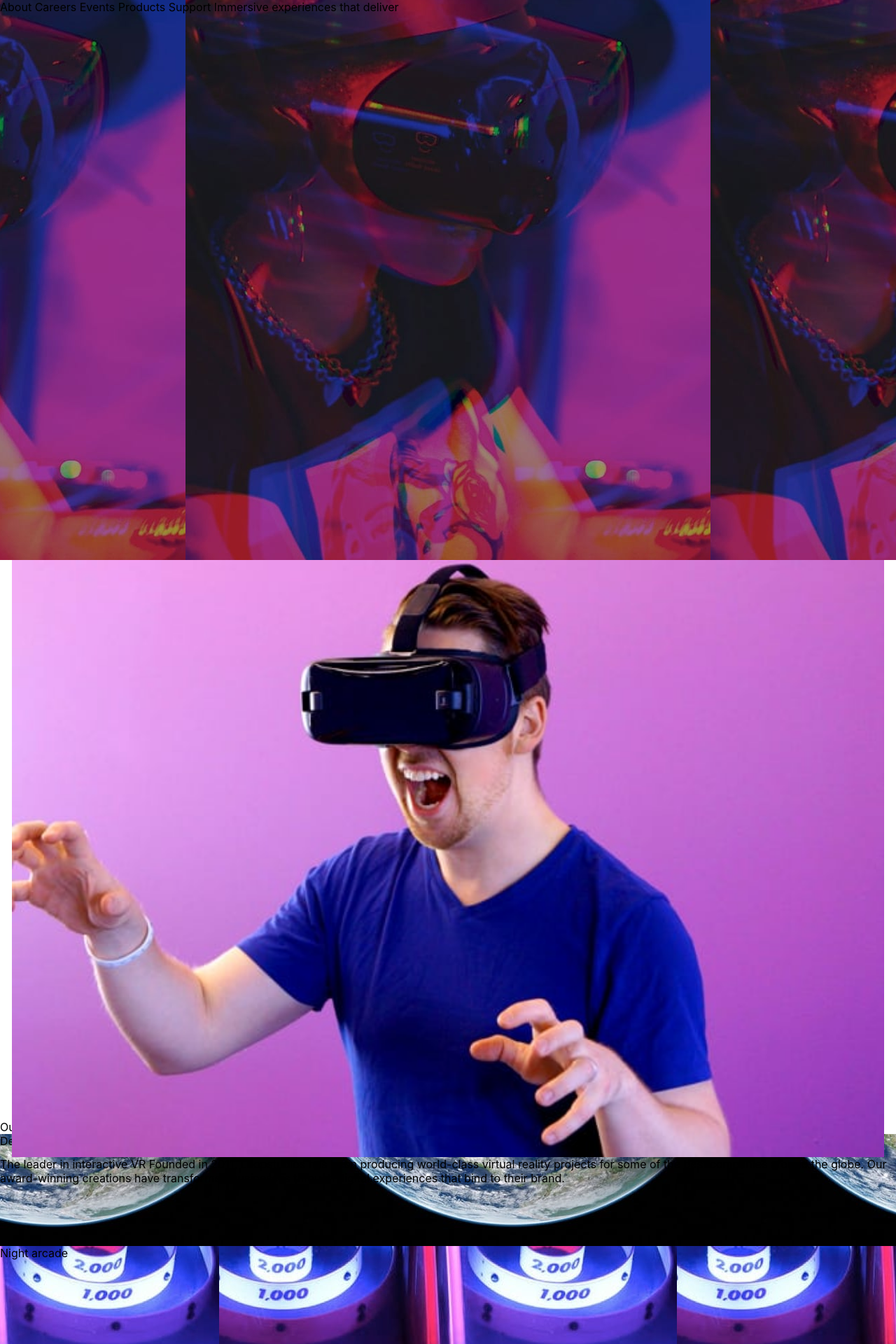
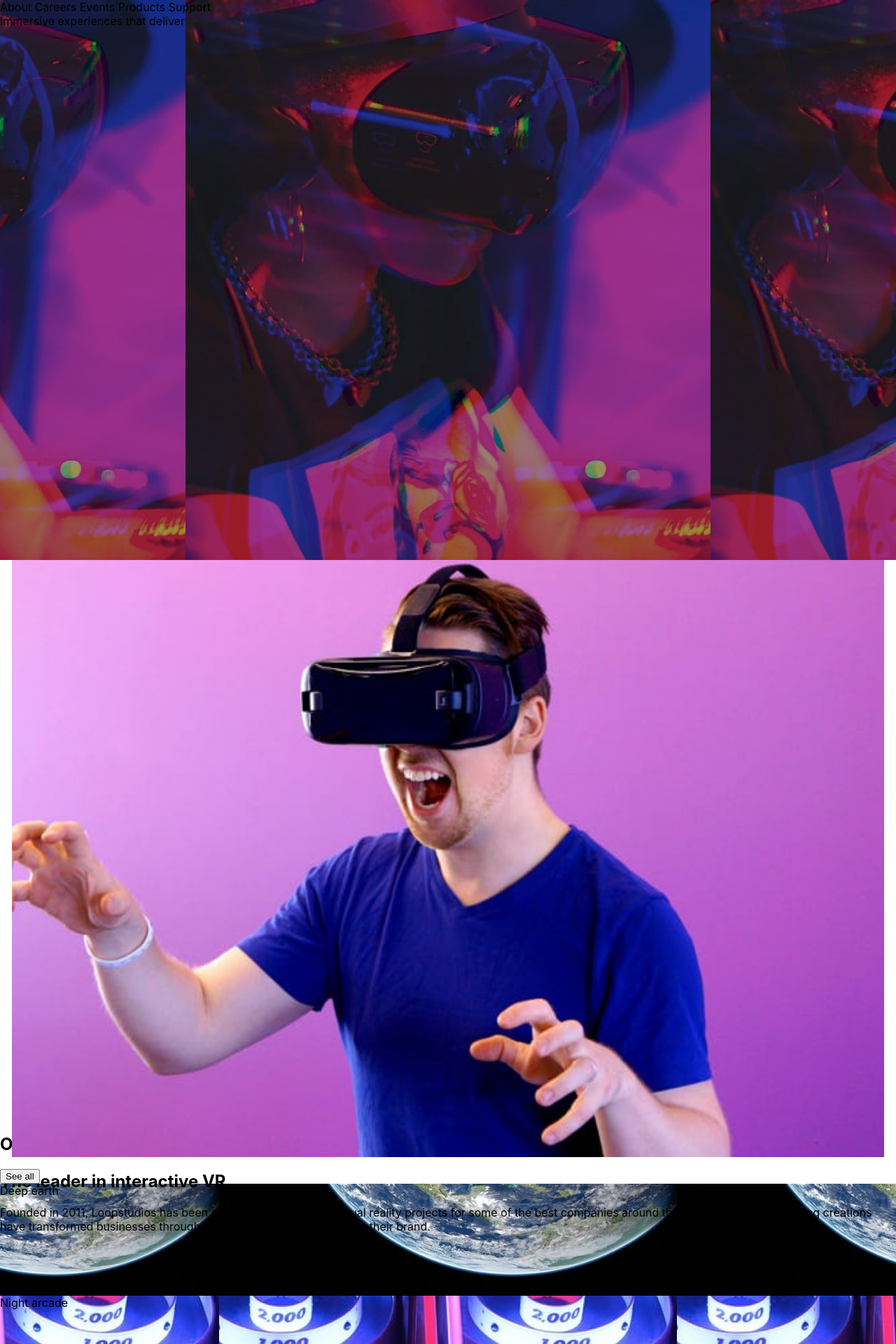
Before and after one commit to ehosaini/portfolio, a Next.js app: page /frontend-portfolio/loopstudios in a window 1280 px wide. Shown: the top 1920 px of the page at 70% size. Built offline with nearby package versions, Linux system fonts and the light colour scheme.

Commit message:
Wrap texts in highlevel elements

```diff
--- a/pages/frontend-portfolio/loopstudios/index.tsx
+++ b/pages/frontend-portfolio/loopstudios/index.tsx
@@ -32,13 +32,17 @@ function LoopStudios(){
                         style={{backgroundImage: `url(${bgHeroMobileImg})`,
                         backgroundPosition: 'center',
                         height: '100vh'}}>
+
+                        <div>
                             About
                             Careers
                             Events
                             Products
                             Support
-
+                        </div>
+                        <div>
                             Immersive experiences that deliver
+                        </div>
                     </div>
 
                     <div className={'container sm:mx-auto'}
@@ -54,18 +58,26 @@ function LoopStudios(){
                             />
                         </div>
                         <div className={'h-3/5 w-11/12 mx-auto'}>
-                            The leader in interactive VR
+                            <div>
+                                <h2>The leader in interactive VR</h2>
+                            </div>
 
+                            <div>
+                                <p>
                                     Founded in 2011, Loopstudios has been producing world-class virtual reality
                                     projects for some of the best companies around the globe. Our award-winning
                                     creations have transformed businesses through digital experiences that bind
                                     to their brand.
+                                </p>
+                            </div>
                         </div>
                     </div>
                     <div className={"container sm:mx-auto"}>
-                        Our creations
+                        <h2>Our creations</h2>
 
+                        <button>
                             See all
+                        </button>
 
                         <div className={'bg-no-repeat bg-cover'}
                             style={{backgroundImage: `url(${deepEarthMobileImg})`,
```
Lines whose indentation alone changed are shown as unchanged.
